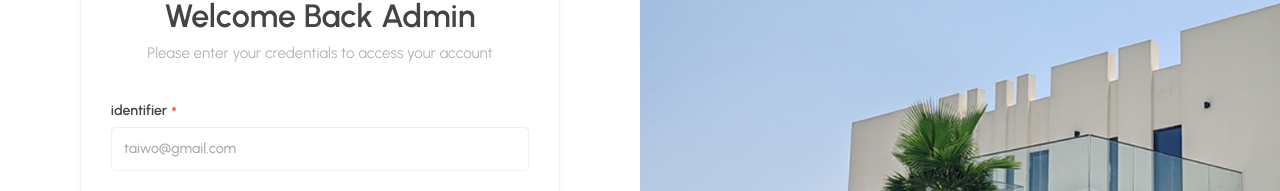
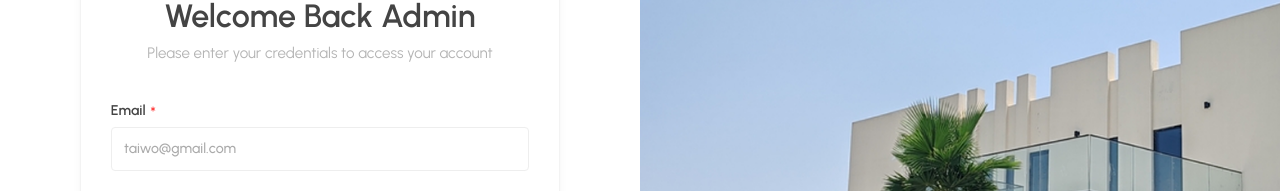
Before and after one commit to Cribtechafrik/Cribeasy-Admin, a React (Vite) app: page /login in a window 1280 px wide. Shown: the part 271-462 px from the top of the page. Built offline with nearby package versions, Linux system fonts and the light colour scheme.

Commit message:
added email label

```diff
--- a/src/pages/login/index.tsx
+++ b/src/pages/login/index.tsx
@@ -101,10 +101,10 @@ export default function index() {
                             </div>
 
 							<div className="form--item">
-								<label htmlFor="identifier" className="form--label">
-									identifier <Asterisk />
+								<label htmlFor="email" className="form--label">
+									Email <Asterisk />
 								</label>
-								<input type="identifier" className="form--input" placeholder="taiwo@gmail.com" onChange={handleFormChange} name="identifier" id="identifier" value={formData.identifier} />
+								<input type="email" className="form--input" placeholder="taiwo@gmail.com" onChange={handleFormChange} name="identifier" id="identifier" value={formData.identifier} />
                                 <span className="form--error-message">
                                     {formErrors.identifier && formErrors.identifier}
                                 </span>
```
